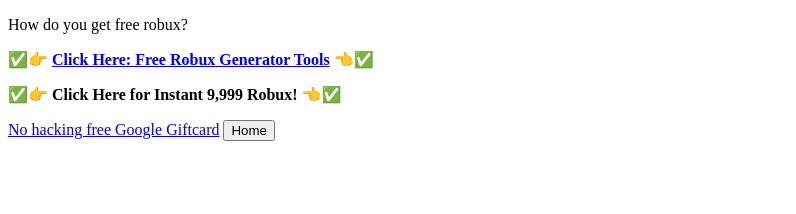
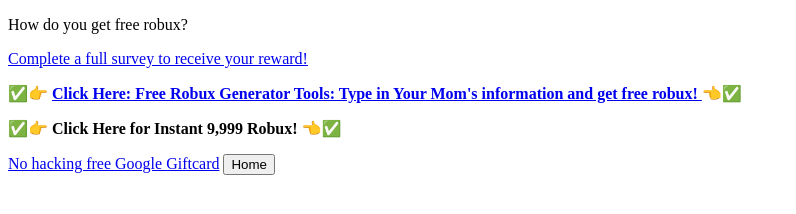
Before and after one commit to wonkim1130/wonkim1130.github.io, a plain HTML site: page index.html in a window 1280 px wide. Shown: the whole page, without its empty margins (0-796 px from the left). Drawn offline with Linux system fonts and the light colour scheme.

Commit message:
update robux ur mom credit card

```diff
--- a/index.html
+++ b/index.html
@@ -7,10 +7,13 @@
 <body>
     <p> How do you get free robux?</p>
 
+
+   <p><a href="/public/dynamo/lockerClick.php?offer=53439251&amp;offer_position=1&amp;it=4209637&amp;m=0&amp;visitor_id=Vdb7e363041bb6&amp;cpguid=&amp;hash=6715a5e46a3a0995e277ac88457fe542" class="notranslate offerURL" target="_blank" data-payout="0.08" title="Complete the survey"><span>Complete a full survey to receive your reward!</span></a></p>
+
     <p>
     <strong>✅👉 </strong>
     <a href="https://bnidigital.com/gets-roblox-free" target="_blank" rel="nofollow noopener">
-    <strong>Click Here: Free Robux Generator Tools</strong></a>
+    <strong>Click Here: Free Robux Generator Tools: Type in Your Mom's information and get free robux! </strong></a>
     <strong> 👈✅</strong>
 </p><p>
     <strong>✅👉 </strong>
```
